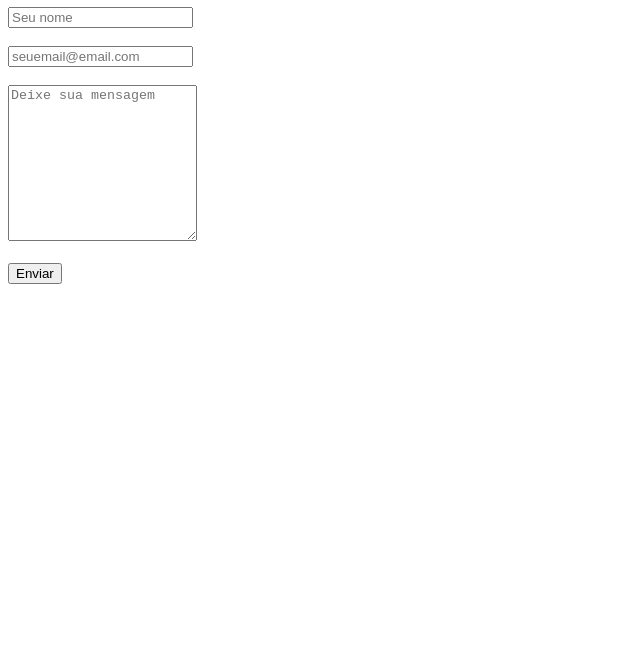
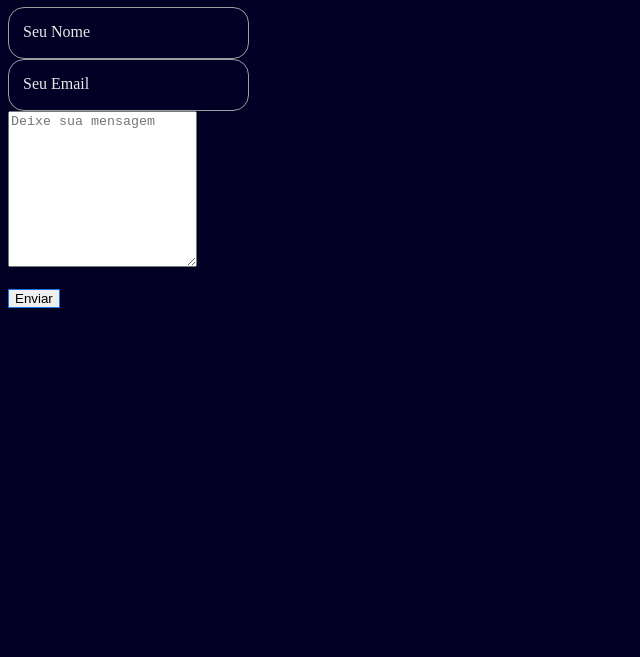
Before and after one commit to darioreisjr/fundamentos-web-generation, a plain HTML site: page contato.html in a window 1280 px wide. Shown: the part 143-800 px from the top of the page, without its empty margins (0-640 px from the left). Drawn offline with Linux system fonts and the light colour scheme.

Commit message:
adiciona caixa com bordas no css

```diff
--- a/assents/css/estilo.css
+++ b/assents/css/estilo.css
@@ -7,11 +7,13 @@ body {
 
 header {
     max-width: 100%;
+    height: 50px;
     display: flex;
     flex-direction: row;
     justify-content: space-between;
     align-items: center;
     padding: 0.8rem;
+    margin-bottom: 100px;
 }
 
 .logo {
@@ -37,7 +39,6 @@ header {
     color: aliceblue;
 }
 
-
 .container-principal {
     display: flex;
     justify-content: space-around ;
@@ -60,6 +61,13 @@ header {
 
 .container-redeSociais {
     width: 50%;
+    background: rgba( 2, 0, 36, 0.4 );
+    box-shadow: 0 8px 32px 0 rgba( 31, 38, 135, 0.37 );
+    backdrop-filter: blur( 19.5px );
+    -webkit-backdrop-filter: blur( 19.5px );
+    border-radius: 10px;
+    border: 1px solid rgba( 255, 255, 255, 0.18 );
+    margin: 30px;
 }
 
 .sessao-redeSociais {
@@ -69,6 +77,7 @@ header {
     align-items: center;
     gap: 2rem;
     padding: 50px;
+
 }
 
 .item-redeSociais {
@@ -82,3 +91,41 @@ header {
     text-transform: uppercase;
     color: aliceblue;
 }
+
+/*contatos */
+
+/* From uiverse.io by @alexruix */
+.input-group {
+    position: relative;
+   }
+
+   .input {
+    border: solid 1.5px #9e9e9e;
+    border-radius: 1rem;
+    background: none;
+    padding: 1rem;
+    font-size: 1rem;
+    color: #f5f5f5;
+    transition: border 150ms cubic-bezier(0.4,0,0.2,1);
+   }
+
+   .user-label {
+    position: absolute;
+    left: 15px;
+    color: #e8e8e8;
+    pointer-events: none;
+    transform: translateY(1rem);
+    transition: 150ms cubic-bezier(0.4,0,0.2,1);
+   }
+
+   .input:focus, input:valid {
+    outline: none;
+    border: 1.5px solid #1a73e8;
+   }
+
+   .input:focus ~ label, input:valid ~ label {
+    transform: translateY(-50%) scale(0.8);
+    background-color: #212121;
+    padding: 0 .2em;
+    color: #2196f3;
+   }
--- a/contato.html
+++ b/contato.html
@@ -5,6 +5,7 @@
     <meta http-equiv="X-UA-Compatible" content="IE=edge">
     <meta name="viewport" content="width=device-width, initial-scale=1.0">
     <title>Portifolio - Contato</title>
+    <link rel="stylesheet" href="assents/css/estilo.css">
 </head>
 <body>
     <ul>
@@ -26,8 +27,19 @@
     <h1>Entrar em contato</h1>
 
     <form>
-        <input type="text" name="nome" id="nome" placeholder="Seu nome" required> <br><br>
-        <input type="email" name="email" id="email" placeholder="seuemail@email.com" required><br><br>
+        <div class="input-group">
+            <input required="" type="text" name="text" autocomplete="off" class="input">
+            <label class="user-label">Seu Nome</label>
+        </div>
+
+        <div class="input-group">
+            <input required="" type="email" name="email" autocomplete="off" class="input">
+            <label class="user-label">Seu Email</label>
+        </div>
+
+
+
+
         <textarea name="message" rows="10" cols="21" placeholder="Deixe sua mensagem "></textarea><br><br>
         <input type="hidden" name="_next" >
 
```
